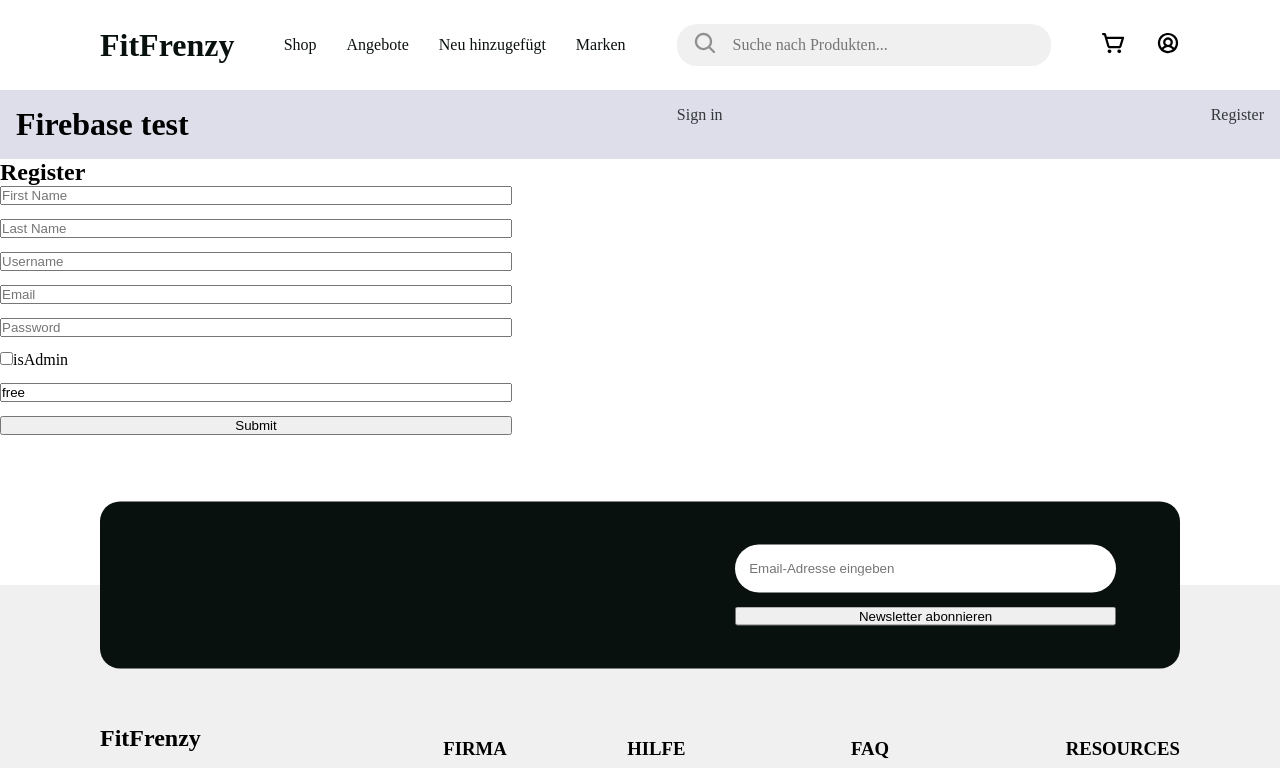
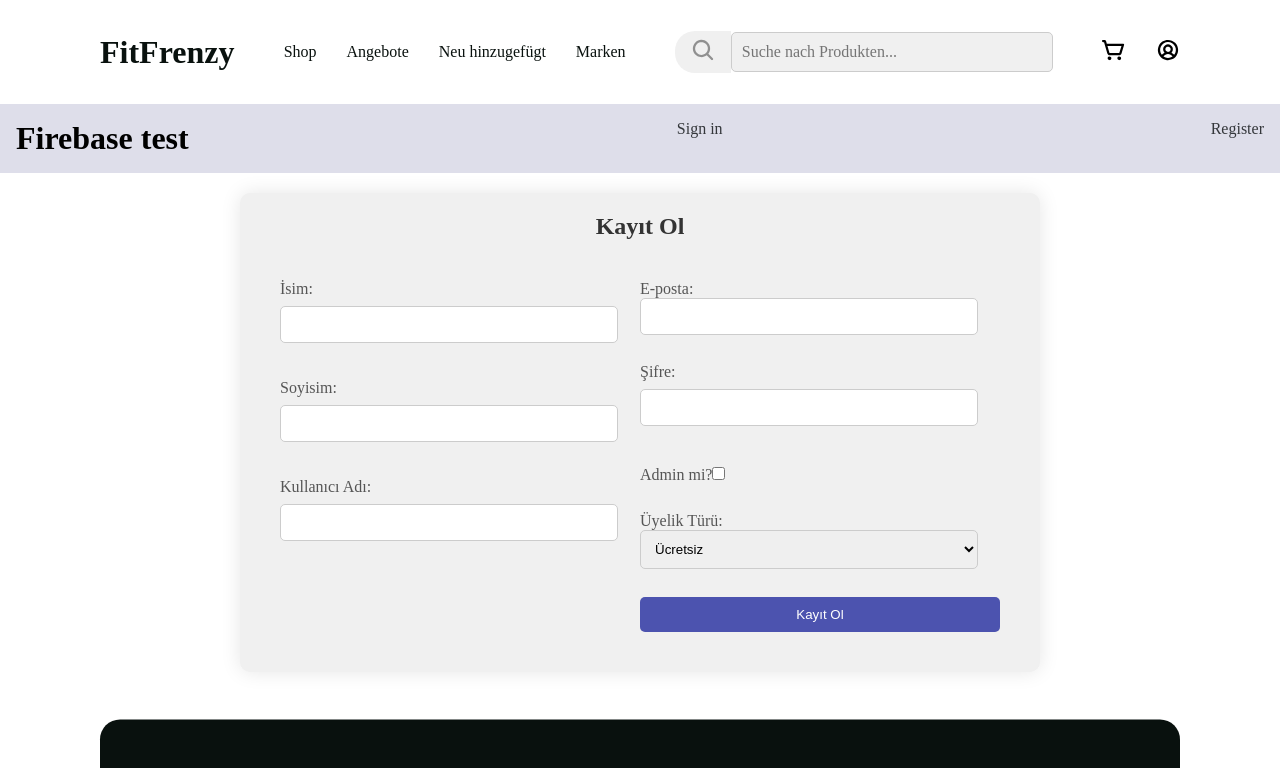
Before and after one commit to BARIS-dev/dci-final-project, a React (Vite) app in the folder FitFrenzy/client/: page /register in a window 1280 px wide. Shown: the top 768 px of the page. Built offline with nearby package versions, Linux system fonts and the light colour scheme; no server answers; a web font is replaced by a local one.

Commit message:
register and login pages are updated

```diff
--- /dev/null
+++ b/FitFrenzy/client/data/users.json
@@ -0,0 +1,14 @@
+{
+  "users": [
+    {
+      "id": "4544",
+      "firstName": "omer",
+      "lastName": "faruk",
+      "username": "omer",
+      "email": "omer@mail.com",
+      "password": "test1234",
+      "isAdmin": "true",
+      "membership": "free"
+    }
+  ]
+}
--- a/FitFrenzy/client/package.json
+++ b/FitFrenzy/client/package.json
@@ -8,7 +8,8 @@
     "build": "vite build",
     "lint": "eslint . --ext js,jsx --report-unused-disable-directives --max-warnings 0",
     "preview": "vite preview",
-    "json": "npx json-server -p 8080 -w data/data.json"
+    "data": "npx json-server -p 8080 -w data/data.json",
+    "users": "npx json-server -p 8081 -w data/users.json"
   },
   "dependencies": {
     "@stripe/react-stripe-js": "^2.4.0",
--- a/FitFrenzy/client/src/App.jsx
+++ b/FitFrenzy/client/src/App.jsx
@@ -14,7 +14,6 @@ import Signout from './pages/Signout/Signout.jsx';
 import Register from './pages/Register/Register.jsx';
 import api from './api/posts.js';
 import { useEffect } from 'react';
-import axios from 'axios';
 
 function App() {
   useEffect(() => {
@@ -28,16 +27,6 @@ function App() {
       }
     };
     fetchData();
-
-    // get data from mongoDB
-    axios
-      .get('http://localhost:8000/user/getAllUsers')
-      .then(response => {
-        console.log(response.data);
-      })
-      .catch(error => {
-        console.error('Error fetching data', error);
-      });
   }, []);
 
   return (
--- /dev/null
+++ b/FitFrenzy/client/src/api/users.js
@@ -0,0 +1,5 @@
+import axios from 'axios';
+
+export default axios.create({
+  baseURL: 'http://localhost:8081',
+});
--- a/FitFrenzy/client/src/pages/LoginVEmail/LoginVEmail.jsx
+++ b/FitFrenzy/client/src/pages/LoginVEmail/LoginVEmail.jsx
@@ -1,24 +1,96 @@
+import { useEffect, useState } from 'react';
+import users from '../../api/users.js';
+
 function LoginVEmail() {
+  // useEffect(() => {
+  //   const fetchUserData = async () => {
+  //     try {
+  //       const response = await fetch('/data/users.json');
+  //       const userData = await response.json();
+  //       setUserList(userData);
+  //       console.log(userData);
+  //     } catch (error) {
+  //       console.error('Kullanıcı verileri alınamadı:', error);
+  //     }
+  //   };
+  //   fetchUserData();
+  // }, []);
+
+  useEffect(() => {
+    // get data from data folder
+    const fetchData = async () => {
+      try {
+        const response = await users.get('/users');
+        console.log(response.data);
+        setUserList(response.data);
+      } catch (error) {
+        console.error('Error fetching data', error);
+      }
+    };
+    fetchData();
+  }, []);
+
+  const [userList, setUserList] = useState([]);
+  const [curruser, setCurruser] = useState(null);
+  const [email, setEmail] = useState('');
+  const [password, setPassword] = useState('');
+
+  // get data from mongoDB
+  // useEffect(() => {
+  //   axios
+  //     .get('http://localhost:8000/user/getAllUsers')
+  //     .then(response => {
+  //       setUserList(response.data);
+  //       console.log(response.data);
+  //     })
+  //     .catch(error => {
+  //       console.error('Error fetching data', error);
+  //     });
+  // }, []);
+
+  const handleSubmit = e => {
+    e.preventDefault();
+    // login from json file
+    const user = userList.find(user => user.email === email);
+
+    if (user && user.password === password) {
+      setCurruser(user);
+
+      setEmail('');
+      setPassword('');
+    } else {
+      console.log('Invalid email or password');
+    }
+  };
+
+  useEffect(() => {
+    if (curruser !== null) {
+      console.log('Logged in', curruser);
+    }
+  }, [curruser]);
+
   return (
     <div className="signin-content">
-      <form>
-        <div className="form-group">
+      <form action="POST" onSubmit={handleSubmit} className="login-form">
         <input
           type="email"
-            className="form-control"
-            id="email"
           placeholder="Email"
+          value={email}
+          onChange={e => setEmail(e.target.value)}
+          required
         />
-        </div>
-        <div className="form-group">
         <input
           type="password"
-            className="form-control"
-            id="password"
           placeholder="Password"
+          value={password}
+          onChange={e => setPassword(e.target.value)}
+          required
         />
-        </div>
+        <button type="submit" className="login-btn">
+          Login
+        </button>
       </form>
+
       <br />
       <p>OR</p>
       <br />
--- /dev/null
+++ b/FitFrenzy/client/src/pages/Register/Register.css
@@ -0,0 +1,95 @@
+/* Genel stiller */
+.register-container {
+  max-width: 800px;
+  margin: 20px auto;
+  padding: 20px;
+  background-color: #f0f0f0;
+  border-radius: 10px;
+  overflow: hidden;
+  /* display: flex; */
+  justify-content: center;
+  align-items: center;
+  box-shadow: 0 0 20px rgba(0, 0, 0, 0.1);
+  transition: background-color 0.3s ease;
+}
+
+.register-form {
+  display: flex;
+  flex-direction: row;
+
+  width: 100%;
+  padding: 20px;
+}
+
+.register-form-left {
+  float: left;
+  width: 50%;
+}
+
+.register-form-right {
+  float: right;
+  width: 50%;
+}
+
+h2 {
+  text-align: center;
+  margin-bottom: 20px;
+  color: #333;
+  font-size: 24px;
+}
+
+label {
+  display: block;
+  margin-bottom: 10px;
+  color: #555;
+}
+
+input[type='text'],
+input[type='email'],
+input[type='password'],
+select {
+  width: calc(100% - 22px);
+  padding: 10px;
+  border: 1px solid #ccc;
+  border-radius: 5px;
+  transition: border-color 0.3s ease;
+}
+
+input[type='checkbox'] {
+  margin-top: 5px;
+}
+
+.register-btn {
+  width: 100%;
+  padding: 10px;
+  background-color: #4c53af;
+  color: #fff;
+  border: none;
+  border-radius: 5px;
+  cursor: pointer;
+  transition: background-color 0.3s ease;
+}
+
+button:hover {
+  background-color: #4c53afda;
+}
+
+/* Responsive Tasarım */
+@media screen and (max-width: 768px) {
+  .register-container {
+    flex-direction: column;
+  }
+
+  .register-form {
+    display: block;
+
+    width: 100%;
+    padding: 10px;
+  }
+
+  .register-form-left,
+  .register-form-right {
+    float: none;
+    width: 100%;
+  }
+}
--- a/FitFrenzy/client/src/pages/Register/Register.jsx
+++ b/FitFrenzy/client/src/pages/Register/Register.jsx
@@ -1,99 +1,127 @@
 import { useState } from 'react';
-import axios from 'axios';
+import { useNavigate } from 'react-router-dom';
+import users from '../../api/users.js';
+import './Register.css';
 
-function Register() {
+function RegisterPage() {
   const [firstName, setFirstName] = useState('');
   const [lastName, setLastName] = useState('');
-  const [userName, setUserName] = useState('');
+  const [username, setUsername] = useState('');
   const [email, setEmail] = useState('');
   const [password, setPassword] = useState('');
-  const [isAdmin, setIsAdmin] = useState(false);
-  const [membership, setMembership] = useState('free');
+  const [isAdmin, setIsAdmin] = useState(false); // Default to false
+  const [membership, setMembership] = useState('free'); // Default to 'free'
+  const navigate = useNavigate();
 
-  const handleSubmit = e => {
-    e.preventDefault();
-
-    axios
-      .post(
-        'http://localhost:8000/user/signup',
-        {
+  const handleRegister = async () => {
+    try {
+      // Yeni kullanıcı bilgileri
+      const newUser = {
         firstName,
         lastName,
-          userName,
+        username,
         email,
         password,
-          isAdmin,
+        isAdmin: isAdmin.toString(), // Convert isAdmin to string
         membership,
-        },
-        {
-          headers: {
-            'Content-Type': 'application/json',
-          },
-          withCredentials: true,
+      };
+
+      // API isteği gönderme
+      const response = await users.post('/users', newUser);
+      console.log('Yeni kullanıcı başarıyla kaydedildi:', response.data);
+
+      navigate('/signin');
+    } catch (error) {
+      console.error('Kayıt sırasında bir hata oluştu:', error);
     }
-      )
-      .then(res => console.log(res))
-      .catch(err => console.log(err));
   };
 
   return (
-    <div>
-      <h2>Register</h2>
-      <form action="POST" onSubmit={handleSubmit}>
+    <div className="register-container">
+      <h2>Kayıt Ol</h2>
+      <form onSubmit={handleRegister} className="register-form">
+        <div className="register-form-left">
+          <label>
+            İsim:
             <input
               type="text"
-          placeholder="First Name"
               value={firstName}
               onChange={e => setFirstName(e.target.value)}
               required
             />
+          </label>
+          <br />
+          <label>
+            Soyisim:
             <input
               type="text"
-          placeholder="Last Name"
               value={lastName}
               onChange={e => setLastName(e.target.value)}
               required
             />
+          </label>
+          <br />
+          <label>
+            Kullanıcı Adı:
             <input
               type="text"
-          placeholder="Username"
-          value={userName}
-          onChange={e => setUserName(e.target.value)}
+              value={username}
+              onChange={e => setUsername(e.target.value)}
               required
             />
+          </label>
+          <br />
+        </div>
+        <div className="register-form-right">
+          <label>
+            E-posta:
             <input
               type="email"
-          placeholder="Email"
               value={email}
               onChange={e => setEmail(e.target.value)}
               required
             />
+          </label>
+          <br />
+          <label>
+            Şifre:
             <input
               type="password"
-          placeholder="Password"
               value={password}
               onChange={e => setPassword(e.target.value)}
               required
             />
+          </label>
+          <br />
           <label>
+            Admin mi?
             <input
               type="checkbox"
               checked={isAdmin}
               onChange={e => setIsAdmin(e.target.checked)}
+              required
             />
-          isAdmin
           </label>
-        <input
-          type="text"
-          placeholder="Membership"
+          <br />
+          <label>
+            Üyelik Türü:
+            <select
               value={membership}
               onChange={e => setMembership(e.target.value)}
               required
-        />
-        <input type="submit" onClick={handleSubmit} />
+            >
+              <option value="free">Ücretsiz</option>
+              <option value="premium">Premium</option>
+            </select>
+          </label>
+          <br />
+          <button type="submit" className="register-btn">
+            Kayıt Ol
+          </button>
+        </div>
       </form>
     </div>
   );
 }
 
-export default Register;
+export default RegisterPage;
--- a/FitFrenzy/client/src/pages/Signin/Signin.css
+++ b/FitFrenzy/client/src/pages/Signin/Signin.css
@@ -1,16 +1,54 @@
 .signin-container {
-    text-align: center;
+  text-align: center;
+  padding: 8px;
+  margin: auto;
+}
+
+.login-form {
+  padding-top: 20px;
+  display: flex;
+  flex-direction: column;
+  align-items: center;
+  text-align: center;
+
+  width: 100%;
 }
 
 .signin-title {
-
-    font-size: 3x1;
-    font-weight: bold;
-    padding: 8px;
+  /* font-weight: bold; */
+  padding: 8px;
+  margin-bottom: 8px;
 }
 
 .signin-content {
-    max-width: 240px;
-    margin: auto;
-    padding: 4px;
+  background-color: #f2f2f2;
+
+  max-width: 240px;
+  margin: auto;
+  padding: 4px;
 }
+
+.login-btn {
+  background-color: #4caf50;
+  color: white;
+  padding: 8px 16px;
+  margin: 8px 0;
+  border: none;
+  cursor: pointer;
+  width: 60%;
+  opacity: 0.9;
+}
+
+.login-btn:hover {
+  opacity: 1;
+}
+
+input[type='text'],
+input[type='password'] {
+  width: 100%;
+  padding: 12px 20px;
+  margin: 8px 0;
+  display: inline-block;
+  border: 1px solid #ccc;
+  box-sizing: border-box;
+}
```
Also changed, not shown: FitFrenzy/client/src/pages/Register/Register copy.jsx (added, +99 -0 lines), FitFrenzy/client/src/pages/LoginVEmail/LoginVEmail.css (added). Lines whose indentation alone changed are shown as unchanged.
